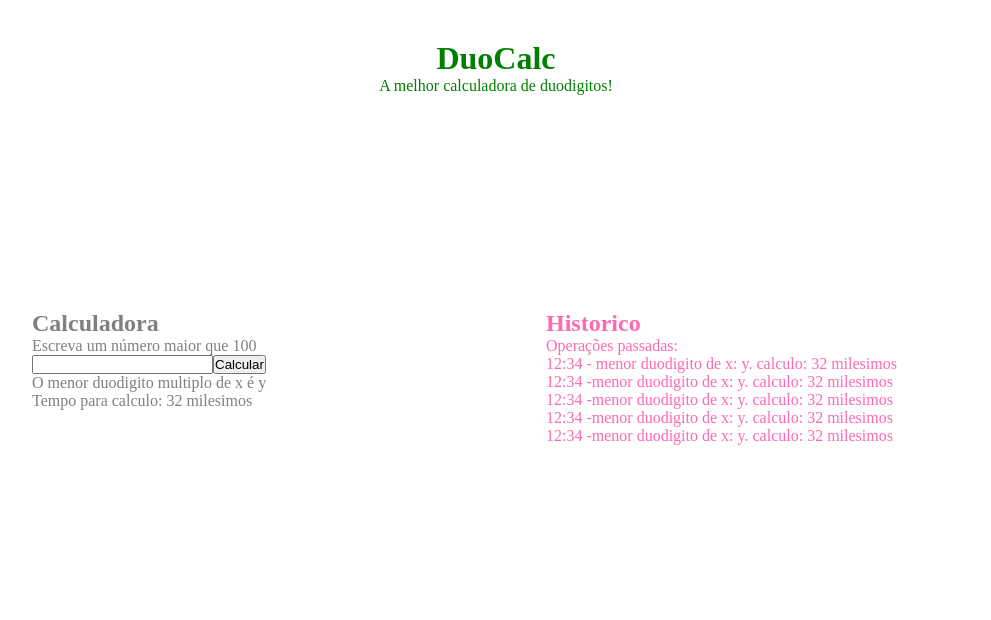
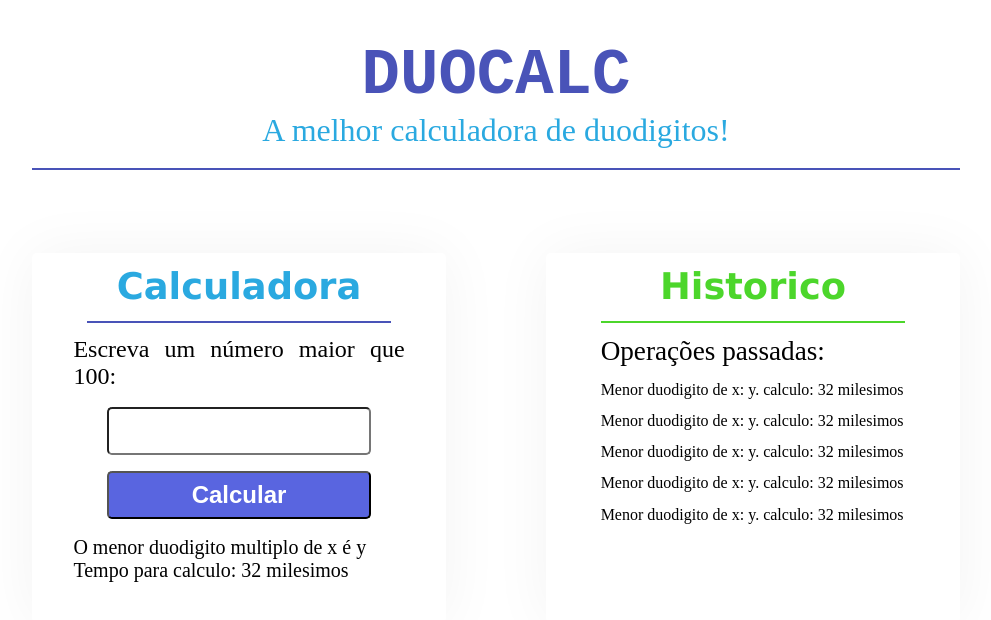
Before and after one commit to miguelgrieder/DuoCalc, a Next.js app in the folder duocalc/: page / in a window 1280 px wide. Shown: the top 620 px of the page, without its empty margins (144-1135 px from the left). Built offline with nearby package versions, Linux system fonts and the light colour scheme.

Commit message:
FrontEnd terminado

```diff
--- a/duocalc/components/Calculadora.tsx
+++ b/duocalc/components/Calculadora.tsx
@@ -3,9 +3,10 @@ import styles from '../styles/components/Calculadora.module.css';
 
 export function Calculadora() {
     return(
+        <div>
     <div className= {styles.calculadoraContainer}>
         <h1> Calculadora</h1>
-        <div>Escreva um número maior que 100</div>
+            <h2>Escreva um número maior que 100:</h2>
             <input type="text" />
             <button type="button" className={`${styles.calcularButton} `} >
                 Calcular
@@ -14,5 +15,6 @@ export function Calculadora() {
             <div>Tempo para calculo: 32 milesimos</div>
 
     </div>
+    </div>
     );
 }
--- a/duocalc/components/Historico.tsx
+++ b/duocalc/components/Historico.tsx
@@ -5,12 +5,12 @@ export function Historico() {
     return(
     <div className= {styles.historicoContainer}>
         <h1 > Historico</h1>
-        <div>Operações passadas:</div>
-        <div>12:34 - menor duodigito de x: y. calculo: 32 milesimos</div>
-        <div>12:34 -menor duodigito de x: y. calculo: 32 milesimos</div>
-        <div>12:34 -menor duodigito de x: y. calculo: 32 milesimos</div>
-        <div>12:34 -menor duodigito de x: y. calculo: 32 milesimos</div>
-        <div>12:34 -menor duodigito de x: y. calculo: 32 milesimos</div>
+        <h2>Operações passadas:</h2>
+        <div>Menor duodigito de x: y. calculo: 32 milesimos</div>
+        <div>Menor duodigito de x: y. calculo: 32 milesimos</div>
+        <div>Menor duodigito de x: y. calculo: 32 milesimos</div>
+        <div>Menor duodigito de x: y. calculo: 32 milesimos</div>
+        <div>Menor duodigito de x: y. calculo: 32 milesimos</div>
     </div>
     );
 }
--- a/duocalc/components/Titulo.tsx
+++ b/duocalc/components/Titulo.tsx
@@ -4,7 +4,7 @@ import styles from '../styles/components/Titulo.module.css';
 export function Titulo() {
     return(
     <div className= {styles.tituloContainer}>
-        <h1 > DuoCalc</h1>
+        <h1> DUOCALC</h1>
         <div>A melhor calculadora de duodigitos!</div>
     </div>
     );
--- a/duocalc/pages/_document.js
+++ b/duocalc/pages/_document.js
@@ -8,6 +8,7 @@ class MyDocument extends Document {
           <link rel="manifest" href="/manifest.json" />
           <link rel="apple-touch-icon" href="/icon.png"></link>
           <meta name="theme-color" content="#fff" />
+
         </Head>
         <body>
           <Main />
--- a/duocalc/pages/index.js
+++ b/duocalc/pages/index.js
@@ -9,6 +9,7 @@ export default function Home() {
   return (
     <div className={styles.container}>
       <Head>
+
         <title>DuoCalc</title>
       </Head>
 
--- a/duocalc/styles/components/Calculadora.module.css
+++ b/duocalc/styles/components/Calculadora.module.css
@@ -1,3 +1,58 @@
 .calculadoraContainer{
-color: grey;
+    padding: 10%;
+    align-items: center;
+    text-align: justify;
+    margin: 0%;
+    box-shadow: 0 0 60px rgba(0, 0, 0, 0.05);
+    border-radius: 5px;
+    padding-top: 3%;}
+
+
+
+.calculadoraContainer > h1 {
+    font-family: 'Lucida Sans', 'sans-serif';
+    margin: 0% 4% 4% 4%;
+    font-size: 2.3rem;
+    font-weight: 600;
+    text-align: center;
+    padding-bottom: 4%;
+    color: var(--blue-twitter);
+    border-bottom: 2px solid var(--blue-dark);
+
+    }
+
+.calculadoraContainer > h2 {
+    font-size: 1.5rem;
+    font-weight: 400;}
+
+
+.calculadoraContainer > input{
+    font-size: 2rem;
+    font-weight: 600;
+    text-align: center;
+    width: 80%;
+    height: 3rem;
+    margin: 5% 10% 0% 10%;
+    border-radius: 5px;
 }
+
+.calculadoraContainer > button{
+    font-size: 1.5rem;
+    font-weight: 600;
+    text-align: center;
+    height: 3rem;
+    width: 80%;
+    margin: 5% 10% 5% 10%;
+    border-radius: 5px;
+    background: var(--blue);
+    color: var(--white);
+    transition: 0.2s;
+}
+
+.calculadoraContainer > div{
+    font-size: 1.25rem;
+}
+
+.calculadoraContainer > button:hover{
+    background: var(--blue-dark);
+}
--- a/duocalc/styles/components/Historico.module.css
+++ b/duocalc/styles/components/Historico.module.css
@@ -1,3 +1,32 @@
+
 .historicoContainer{
-    color: hotpink;
+    padding: 10%;
+    align-items: center;
+    text-align: justify;
+    margin: 0%;
+    box-shadow: 0 0 60px rgba(0, 0, 0, 0.05);
+    border-radius: 5px;
+    padding-top: 3%;}
+
+
+
+.historicoContainer > h1 {
+    color: var(--green);
+    margin: 0% 4% 4% 4%;
+    font-size: 2.3rem;
+    font-weight: 600;
+    text-align: center;
+    padding-bottom: 4%;
+    border-bottom: 2px solid var(--green);
+    font-family: 'Lucida Sans', 'sans-serif';
+    }
+
+.historicoContainer > h2 {
+    font-size: 1.7rem;
+    font-weight: 400;
+    margin: 4%;}
+
+.historicoContainer > div{
+    margin: 4%;
+    font-size: 1rem;
 }
--- a/duocalc/styles/components/Titulo.module.css
+++ b/duocalc/styles/components/Titulo.module.css
@@ -1,8 +1,22 @@
 .tituloContainer{
     background: white;
     position: center;
-    color: green;
+
     align-items: center;
     justify-content: center;
     text-align: center;
+    border-bottom: 2px solid var(--blue-dark);
+    margin-bottom: 5%;
 }
+.tituloContainer > h1{
+    color: var(--blue-dark);
+    font-family: 'Courier New', Courier, monospace;
+    font-size: 4rem;
+    font-weight: 700;
+}
+.tituloContainer > div{
+    color: var(--blue-twitter);
+    font-size: 2rem;
+    font-weight: 500;
+    margin-bottom: 2%;
+}
--- a/duocalc/styles/globals.css
+++ b/duocalc/styles/globals.css
@@ -1,4 +1,17 @@
-* {
+:root {
+    --white:#fff;
+    --background: #F2F3F5;
+    --gray-line: #707070;
+    --text: #666666;
+    --text-highlight: #B3B9FF;
+    --title: #2E384D; --red: #E83F5B;
+    --green: #4CD62B; --blue: #5965E0;
+    --blue-dark: #4953B8;
+    --blue-twitter: #2AA9E0;
+
+    }
+
+    * {
     margin: 0;
     padding: 0;
     box-sizing: border-box;
```
Also changed, not shown: 1 other file (tests, documents, lock files or other folders). Lines whose indentation alone changed are shown as unchanged.
